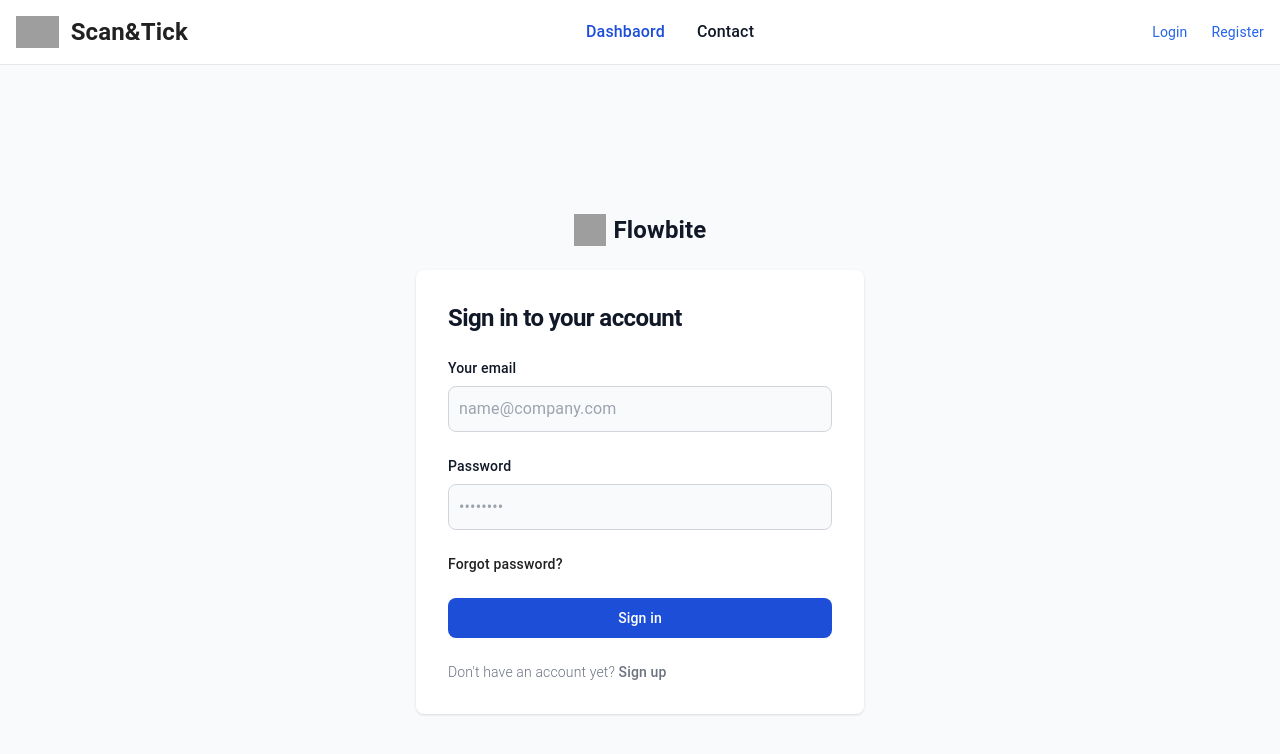
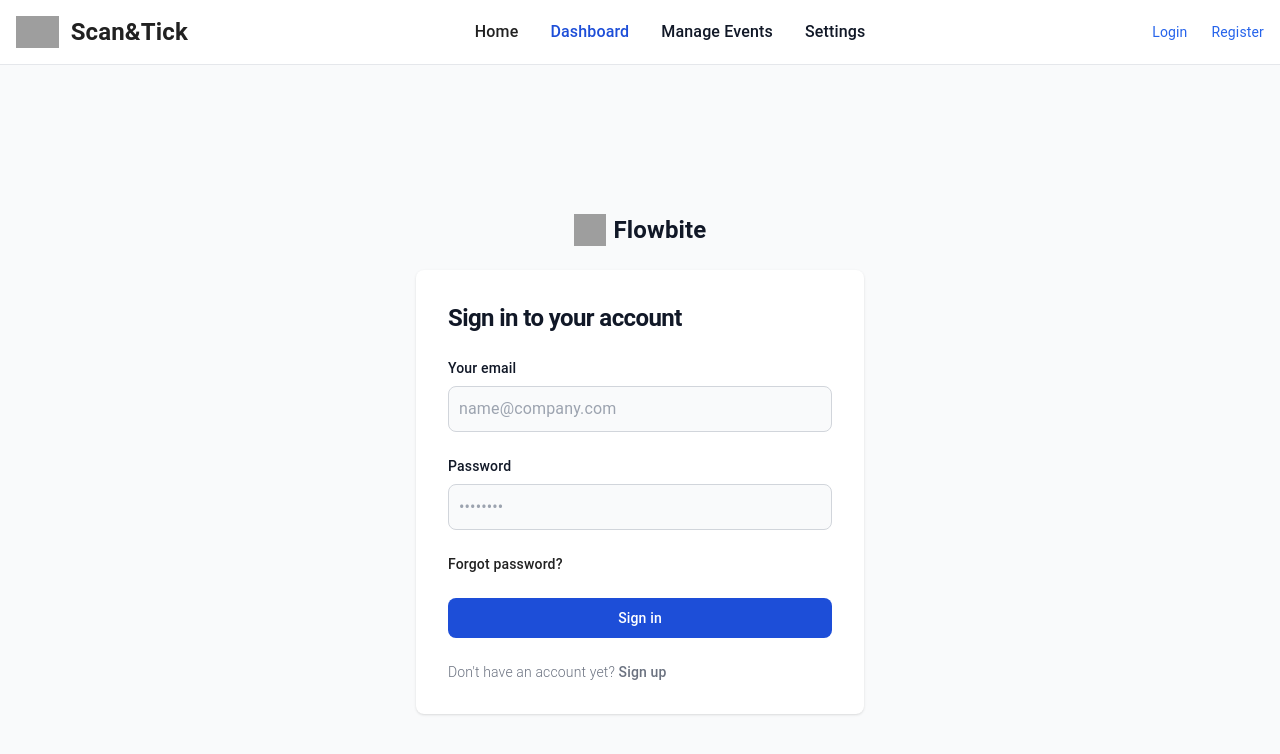
Before and after one commit to ketangoyal1042/scanNtick, a Next.js app in the folder ticket2/: page /login in a window 1280 px wide. Shown: the top 754 px of the page. Built offline with nearby package versions, Linux system fonts and the light colour scheme; no server answers; grey boxes are pictures that could not be loaded.

Commit message:
Create New Event

```diff
--- a/ticket2/axiosConfig.js
+++ b/ticket2/axiosConfig.js
@@ -1,11 +1,26 @@
+import store from "@/store";
 import axios from "axios";
+import { useSelector } from "react-redux";
 
 const api = axios.create({
-//   baseURL: "http://192.168.31.126:5000",
-baseURL: process.env.NEXT_PUBLIC_API_BASE_URL || 'http://localhost:5000/',
+  //   baseURL: "http://192.168.31.126:5000",
+  baseURL: process.env.NEXT_PUBLIC_API_BASE_URL || "http://localhost:5000/",
   headers: {
-    'Content-Type': 'application/json',
+    "Content-Type": "application/json",
   },
 });
 
+api.interceptors.request.use(
+  (config) => {
+    const auth = store.getState().auth;
+    if (auth.token) {
+      config.headers.Authorization = `${auth.token}`;
+    }
+    return config;
+  },
+  (error) => {
+    return Promise.reject(error);
+  }
+);
+
 export default api;
--- a/ticket2/src/components/NavigationBar.js
+++ b/ticket2/src/components/NavigationBar.js
@@ -7,17 +7,22 @@ import { useDispatch, useSelector } from "react-redux";
 import { getFromLocalStorage } from "../../utils/storage";
 
 const NavigationBar = () => {
-  const [isMounted, setIsMounted] = useState(false);
+  const [isLoggedIn, setIsLoggedIn] = useState(false);
   const router = useRouter();
   const dispatch = useDispatch();
   const token = useSelector((state) => state.auth.token);
+  useEffect(() => {
+    if(token){
+      setIsLoggedIn(!!token);
+    } else {
+      setIsLoggedIn(false);
+    }
+  }, [token])
 
-  useEffect(() => {
-    setIsMounted(true);
-  }, []);
 
-  if (!isMounted) {
-    return null;
+  const handleLogout = () => {
+      dispatch(clearUser());
+      router.push("/");
   }
 
   return (
@@ -76,10 +81,7 @@ const NavigationBar = () => {
                 <a
                   href="#"
                   className="text-sm  text-blue-600 dark:text-blue-500 hover:underline"
-                  onClick={() => {
-                    dispatch(clearUser());
-                    router.push("/dashboard");
-                  }}
+                  onClick={handleLogout}
                 >
                   Logout
                 </a>
@@ -92,37 +94,38 @@ const NavigationBar = () => {
           id="navbar-sticky"
         >
           <ul className="flex flex-col p-4 md:p-0 mt-4 font-medium border border-gray-100 rounded-lg bg-gray-50 md:space-x-8 rtl:space-x-reverse md:flex-row md:mt-0 md:border-0 md:bg-white dark:bg-gray-800 md:dark:bg-gray-900 dark:border-gray-700">
+          <li>
+              <Link
+                href="/"
+                className={`block py-2 px-3 rounded hover:bg-gray-100 md:hover:bg-transparent md:hover:text-blue-700 md:p-0 md:dark:hover:text-blue-500  dark:hover:bg-gray-700 dark:hover:text-white md:dark:hover:bg-transparent dark:border-gray-700 ${router.pathname === '/'? 'dark:text-blue-500' : 'dark:text-white'}`}
+              >
+                Home
+              </Link>
+            </li>
             <li>
               <Link
                 href="/dashboard"
-                className="block py-2 px-3 text-white bg-blue-700 rounded md:bg-transparent md:text-blue-700 md:p-0 md:dark:text-blue-500"
+                className={`block py-2 px-3 text-white bg-blue-700 rounded md:bg-transparent md:text-blue-700 md:p-0  ${router.pathname === '/dashboard'? 'dark:text-blue-500' : 'dark:text-white'}`}
                 aria-current="page"
               >
-                Dashbaord
+                Dashboard
               </Link>
             </li>
-            {/* <li>
-              <a
-                href="#"
-                className="block py-2 px-3 text-gray-900 rounded hover:bg-gray-100 md:hover:bg-transparent md:hover:text-blue-700 md:p-0 md:dark:hover:text-blue-500 dark:text-white dark:hover:bg-gray-700 dark:hover:text-white md:dark:hover:bg-transparent dark:border-gray-700"
-              >
-                About
-              </a>
-            </li> */}
-            {/* <li>
-              <a
-                href="#"
-                className="block py-2 px-3 text-gray-900 rounded hover:bg-gray-100 md:hover:bg-transparent md:hover:text-blue-700 md:p-0 md:dark:hover:text-blue-500 dark:text-white dark:hover:bg-gray-700 dark:hover:text-white md:dark:hover:bg-transparent dark:border-gray-700"
-              >
-                Services
-              </a>
-            </li> */}
+
             <li>
               <a
                 href="#"
                 className="block py-2 px-3 text-gray-900 rounded hover:bg-gray-100 md:hover:bg-transparent md:hover:text-blue-700 md:p-0 md:dark:hover:text-blue-500 dark:text-white dark:hover:bg-gray-700 dark:hover:text-white md:dark:hover:bg-transparent dark:border-gray-700"
               >
-                Contact
+                Manage Events
+              </a>
+            </li>
+            <li>
+              <a
+                href="#"
+                className="block py-2 px-3 text-gray-900 rounded hover:bg-gray-100 md:hover:bg-transparent md:hover:text-blue-700 md:p-0 md:dark:hover:text-blue-500 dark:text-white dark:hover:bg-gray-700 dark:hover:text-white md:dark:hover:bg-transparent dark:border-gray-700"
+              >
+                Settings
               </a>
             </li>
           </ul>
--- a/ticket2/src/pages/dashboard.js
+++ b/ticket2/src/pages/dashboard.js
@@ -1,12 +1,31 @@
-import { Button } from "@mui/material";
-import React from "react";
+import WrapperModal from "@/components/common/WrapperModal";
+import React, { useState } from "react";
+import Button from "@mui/material/Button";
+import CreateEvent from "@/components/forms/CreateEvent";
+import TopFiveEvents from "@/components/TopFiveEvents";
 
 const dashboard = () => {
+  const [open, setOpen] = useState(false);
+  const handleOpen = () => setOpen(true);
+
   return (
-    <div>
-      <h1>Dashboard</h1>
-      <h2>Welcome to your dashboard!</h2>
-      <Button variant="outlined">Outlined</Button>
+    <div className="bg-gray-50 py-24 sm:py-32">
+      <div className="mx-auto max-w-2xl px-6 lg:max-w-7xl lg:px-8 text-center">
+        <Button
+          className="text-center text-base/7 font-semibold text-indigo-600"
+          onClick={handleOpen}
+        >
+          Create New Event
+        </Button>
+        <p className="mx-auto mt-2 max-w-lg text-balance text-center text-3xl font-semibold tracking-tight text-gray-950 sm:text-5xl">
+          Everything you need to deploy your app
+        </p>
+        <Button onClick={handleOpen}>Open modal</Button>
+        <WrapperModal open={open} setOpen={setOpen}>
+          <CreateEvent />
+        </WrapperModal>
+        <TopFiveEvents />
+      </div>
     </div>
   );
 };
```
